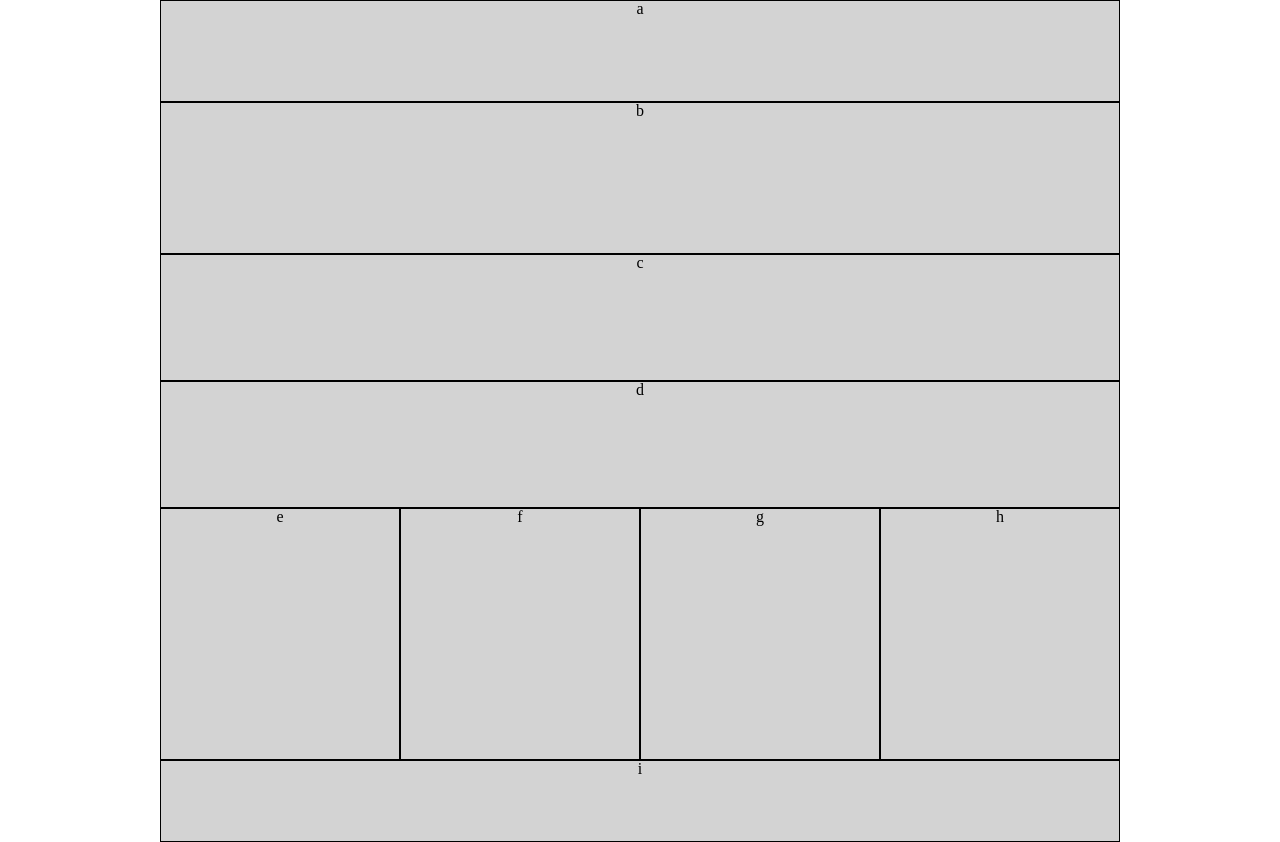
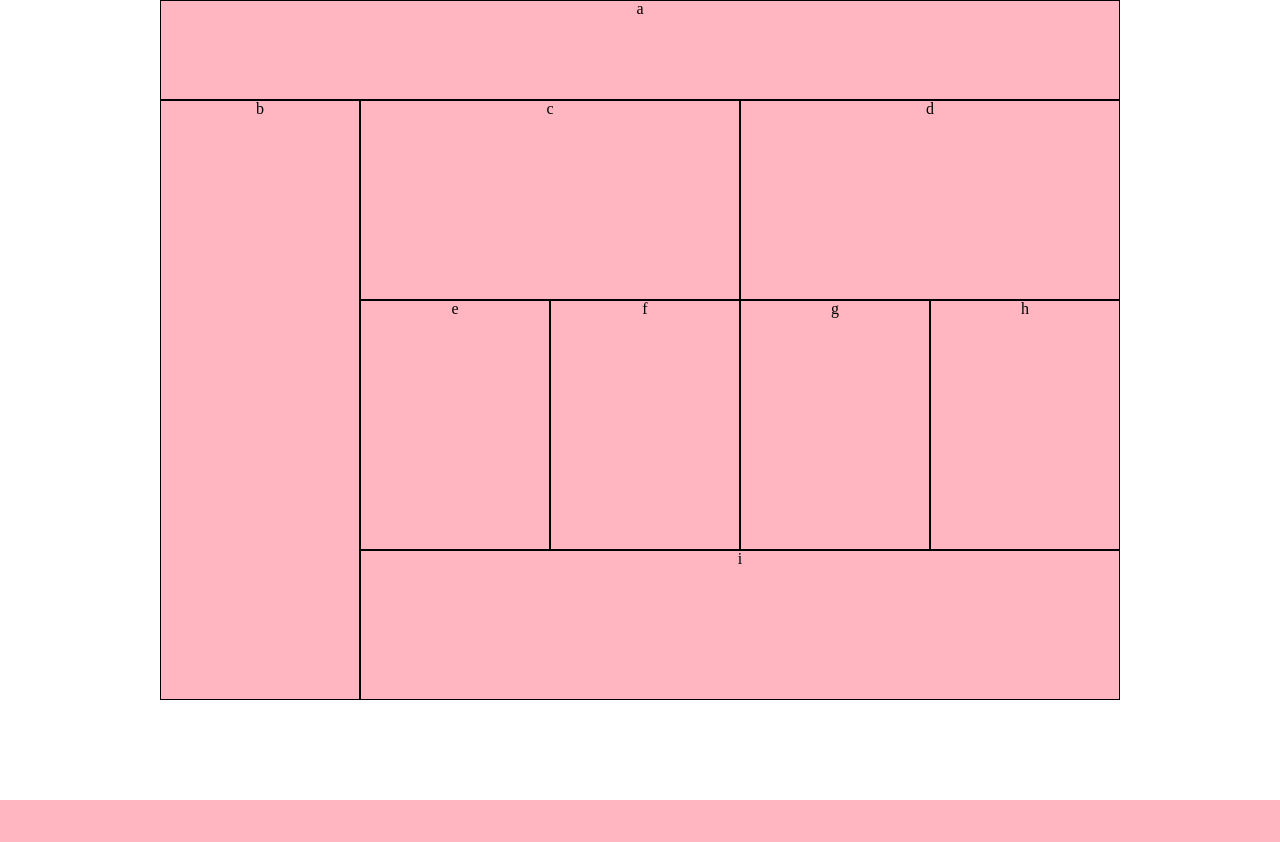
Before and after one commit to KD-CodeFellows-labs/lab-01, a PHP site: page / in a window 1280 px wide. After the commit the page ends 800 px from the top, so only its background shows below. Run offline with PHP 8.4, Linux system fonts and the light colour scheme.

Commit message:
responsive and smacss

```diff
--- a/css/base.css
+++ b/css/base.css
@@ -1,78 +1,28 @@
-
-/* @media screen and (min-width: 400px)  {...}
-@media screen and (min-width: 600px)  {...}
-@media screen and (min-width: 1000px) {...}
-@media screen and (min-width: 1400px) {...} */
-
-@media screen and (min-width: 480px) {
+header,nav,article,footer {
+    border: 1px solid black;
+}
+/* MOBILE: */
+@media screen and (min-width: 480px) and (max-width: 767px) {
     body {
         width: 480px;
         margin: 0 auto;
         text-align: center;
         vertical-align: middle;
     }
-    header {
-        height: 75px;
-        background-color: lightgray;
-        border: 1px solid black;
-    }
-    nav#b {
-        height: 150px;
-        background-color: lightgray;
-        border: 1px solid black;
-    }
-    article {
-        background-color: lightgray;
-        border: 1px solid black;
-    }
-    article.blocks {
-        height: 125px;
-    }
-    article.floats {
-        float: left;
-        width: 238px;
-        height: 250px;
-    }
-    footer {
-        clear: both;
-        height: 80px;
-        background-color: lightgray;
-        border: 1px solid black;
+    header,nav,article,footer {
+        background-color: lightskyblue;
     }
 }
-@media screen and (min-width: 960px) {
+/* DESKTOP: */
+/* and (max-width: 960px) */
+@media screen and (min-width: 768px) {
     body {
         width: 960px;
         margin: 0 auto;
         text-align: center;
         vertical-align: middle;
     }
-    header {
-        height: 100px;
-        background-color: lightgray;
-        border: 1px solid black;
-    }
-    nav#b {
-        height: 150px;
-        background-color: lightgray;
-        border: 1px solid black;
-    }
-    article {
-        background-color: lightgray;
-        border: 1px solid black;
-    }
-    article.blocks {
-        height: 125px;
-    }
-    article.floats {
-        float: left;
-        width: 238px;
-        height: 250px;
-    }
-    footer {
-        clear: both;
-        height: 80px;
-        background-color: lightgray;
-        border: 1px solid black;
+    header,nav,article,footer {
+        background-color: lightpink;
     }
 }
--- a/css/layout.css
+++ b/css/layout.css
@@ -0,0 +1,52 @@
+/* MOBILE: */
+@media screen and (min-width: 480px) and (max-width: 767px) {
+    header {
+        height: 75px;
+    }
+    nav#b {
+        height: 150px;
+    }
+    article.blocks {
+        height: 125px;
+    }
+    article.floats {
+        float: left;
+        width: 238px;
+        height: 248px;
+    }
+    footer {
+        clear: both;
+        height: 80px;
+    }
+}
+/* DESKTOP: */
+/* and (max-width: 960px) */
+@media screen and (min-width: 768px) {
+    header {
+        height: 98px;
+    }
+    nav#b {
+        float: left;
+        width: 198px;
+        height: 598px;
+    }
+    article.blocks {
+        float: left;
+        height: 198px;
+        width: 378px;
+    }
+    #d {
+        float: right;
+    }
+    article.floats {
+        float: left;
+        width: 188px;
+        height: 248px;
+    }
+    footer {
+        clear: right;
+        height: 148px;
+        width: 758px;
+        float: right;
+    }
+}
--- a/index.html
+++ b/index.html
@@ -4,6 +4,7 @@
         <title></title>
         <link rel="stylesheet" href="css/reset.css">
         <link rel="stylesheet" href="css/base.css">
+        <link rel="stylesheet" href="css/layout.css">
     </head>
     <body>
         <header id="a">a</header>
```
